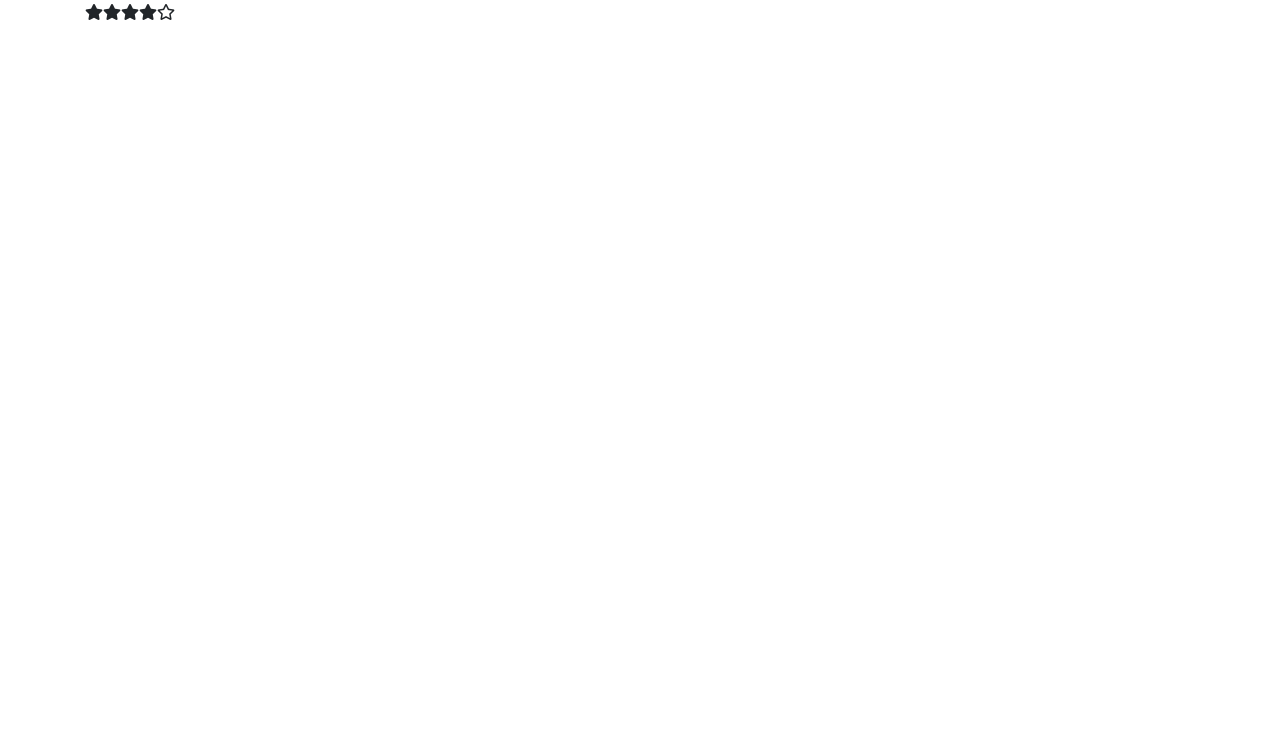
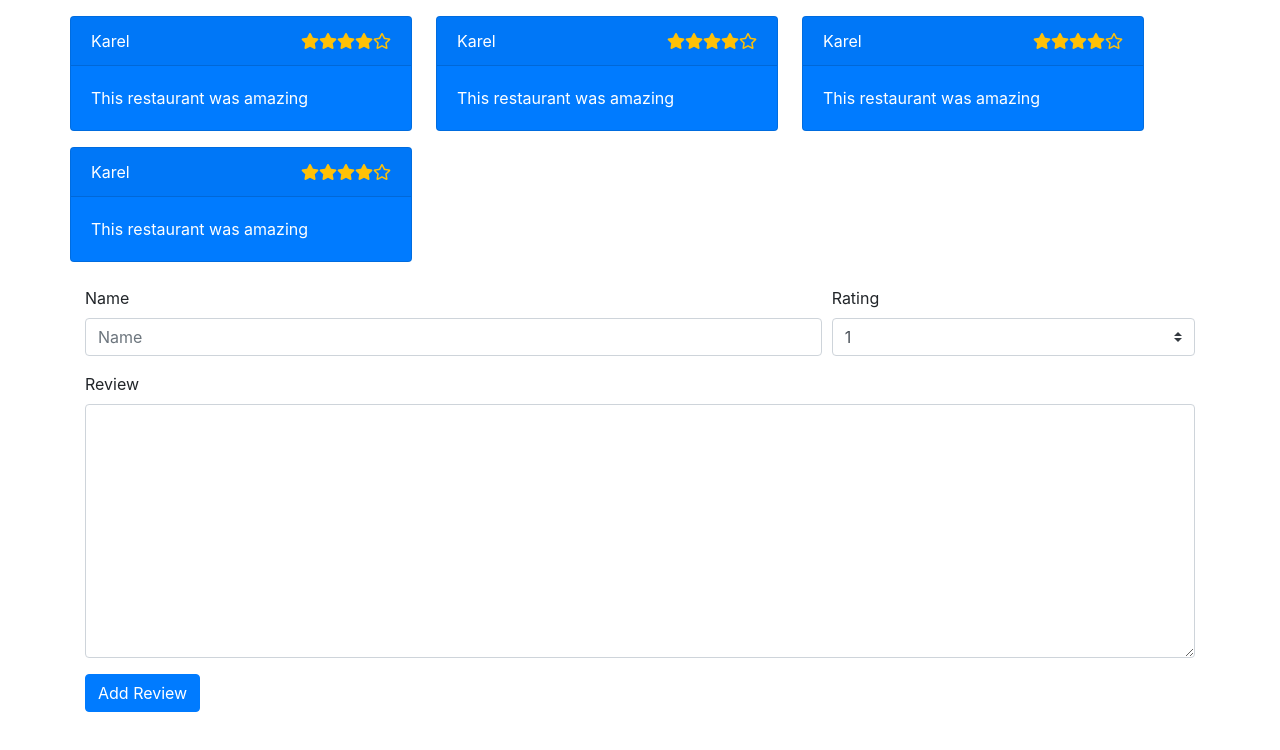
Before and after one commit to NoerGitKat/yelp-clone, a React (Create React App) app in the folder client/: page /restaurants/1 in a window 1280 px wide. Shown: the top 750 px of the page. Built offline with nearby package versions, Linux system fonts and the light colour scheme; no server answers.

Commit message:
created add review and review components

```diff
--- a/client/src/components/AddReview.js
+++ b/client/src/components/AddReview.js
@@ -0,0 +1,45 @@
+import React from "react";
+
+const AddReview = () => {
+  return (
+    <div className="mb-2">
+      <form>
+        <div className="form-row">
+          <div className="form-group col-8">
+            <label htmlFor="name">Name</label>
+            <input
+              type="text"
+              id="name"
+              placeholder="Name"
+              className="form-control"
+            />
+          </div>
+          <div className="form-group col-4">
+            <label htmlFor="rating">Rating</label>
+            <select name="rating" id="rating" className="custom-select">
+              <option disabled>Rate...</option>
+              <option value="1">1</option>
+              <option value="2">2</option>
+              <option value="3">3</option>
+              <option value="4">4</option>
+              <option value="5">5</option>
+            </select>
+          </div>
+        </div>
+        <div className="form-group">
+          <label htmlFor="review">Review</label>
+          <textarea
+            name="review"
+            id="review"
+            cols="30"
+            rows="10"
+            className="form-control"
+          ></textarea>
+        </div>
+        <button className="btn btn-primary">Add Review</button>
+      </form>
+    </div>
+  );
+};
+
+export default AddReview;
--- /dev/null
+++ b/client/src/components/AllReviews.js
@@ -0,0 +1,15 @@
+import React from "react";
+import Review from "./Review";
+
+const AllReviews = () => {
+  return (
+    <div className="row row-cols-3 mb-2">
+      <Review />
+      <Review />
+      <Review />
+      <Review />
+    </div>
+  );
+};
+
+export default AllReviews;
--- a/client/src/components/Review.js
+++ b/client/src/components/Review.js
@@ -0,0 +1,23 @@
+import React from "react";
+import StarRating from "./StarRating";
+
+const Review = () => {
+  return (
+    <div
+      className="card text-white bg-primary mb-3 mr-4"
+      style={{ maxWidth: "30%" }}
+    >
+      <div className="card-header d-flex justify-content-between">
+        <span>Karel</span>
+        <span>
+          <StarRating rating={4} />
+        </span>
+      </div>
+      <div className="card-body">
+        <p className="card-text">This restaurant was amazing</p>
+      </div>
+    </div>
+  );
+};
+
+export default Review;
--- a/client/src/components/StarRating.js
+++ b/client/src/components/StarRating.js
@@ -4,11 +4,13 @@ const StarRating = ({ rating }) => {
   const stars = [];
   for (let index = 1; index <= 5; index++) {
     if (index <= rating) {
-      stars.push(<i key={index} className="fas fa-star" />);
+      stars.push(<i key={index} className="fas fa-star text-warning" />);
     } else if (index === Math.ceil(rating) && !Number.isInteger(rating)) {
-      stars.push(<i key={index} className="fas fa-star-half-alt" />);
+      stars.push(
+        <i key={index} className="fas fa-star-half-alt text-warning" />
+      );
     } else {
-      stars.push(<i key={index} className="far fa-star" />);
+      stars.push(<i key={index} className="far fa-star text-warning" />);
     }
   }
   return <>{stars}</>;
--- a/client/src/pages/RestaurantDetailsPage.js
+++ b/client/src/pages/RestaurantDetailsPage.js
@@ -3,7 +3,8 @@ import { useParams } from "react-router-dom";
 import { RestaurantsContext } from "../context/RestaurantsContext";
 import axios from "./../util/http-request";
 
-import StarRating from "./../components/StarRating";
+import AllReviews from "./../components/AllReviews";
+import AddReview from "./../components/AddReview";
 
 const RestaurantDetailsPage = () => {
   const { id } = useParams();
@@ -25,8 +26,9 @@ const RestaurantDetailsPage = () => {
   }, [setSelectedRestaurant, id]);
 
   return (
-    <div>
-      <StarRating rating={4} />
+    <div className="mt-3">
+      <AllReviews />
+      <AddReview />
     </div>
   );
 };
```
